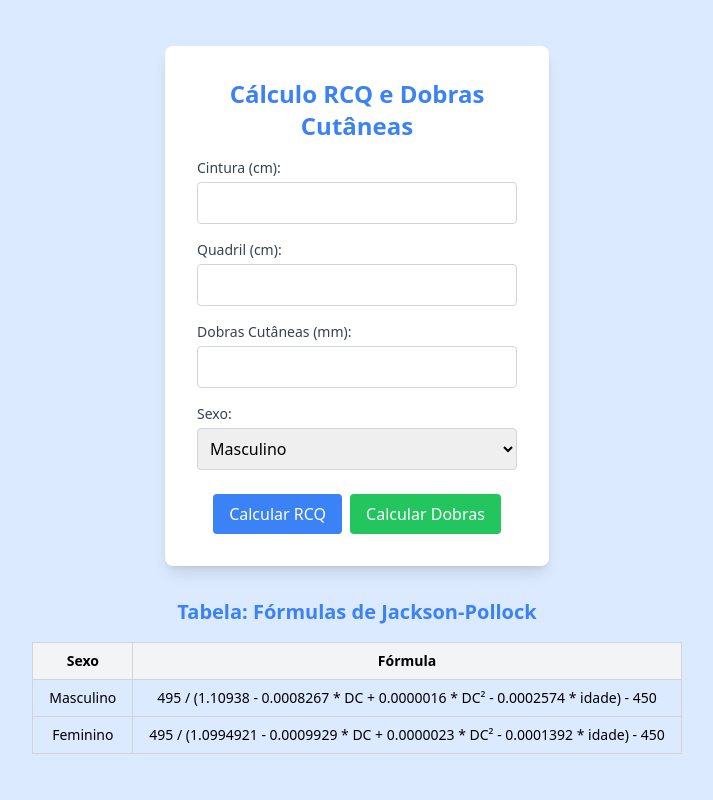
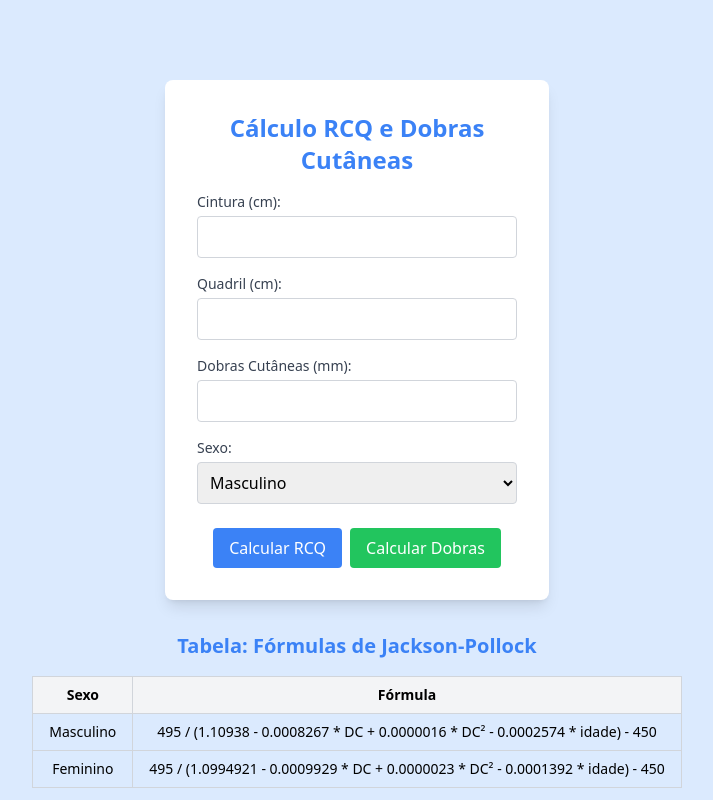
Before and after one commit to alissonsuassuna/app-academia-front, a React (Vite) app in the folder Front-End/: page / in a window 1280 px wide. Shown: the top 800 px of the page, without its empty margins (283-996 px from the left). Built offline with nearby package versions, Linux system fonts and the light colour scheme.

Commit message:
Alterações nos paddings

```diff
--- a/Front-End/src/pages/UserDataForm.jsx
+++ b/Front-End/src/pages/UserDataForm.jsx
@@ -75,7 +75,7 @@ function UserDataForm() {
   };
 
   return (
-    <div className="min-h-screen bg-blue-100 flex items-center justify-center flex-col">
+    <div className="min-h-screen bg-blue-100 flex flex-col items-center justify-start pt-20 pb-20">
       <div className="bg-white p-8 rounded-lg shadow-lg w-96">
         <h1 className="text-2xl font-bold text-center text-blue-500">
           Cálculo RCQ e Dobras Cutâneas
```
